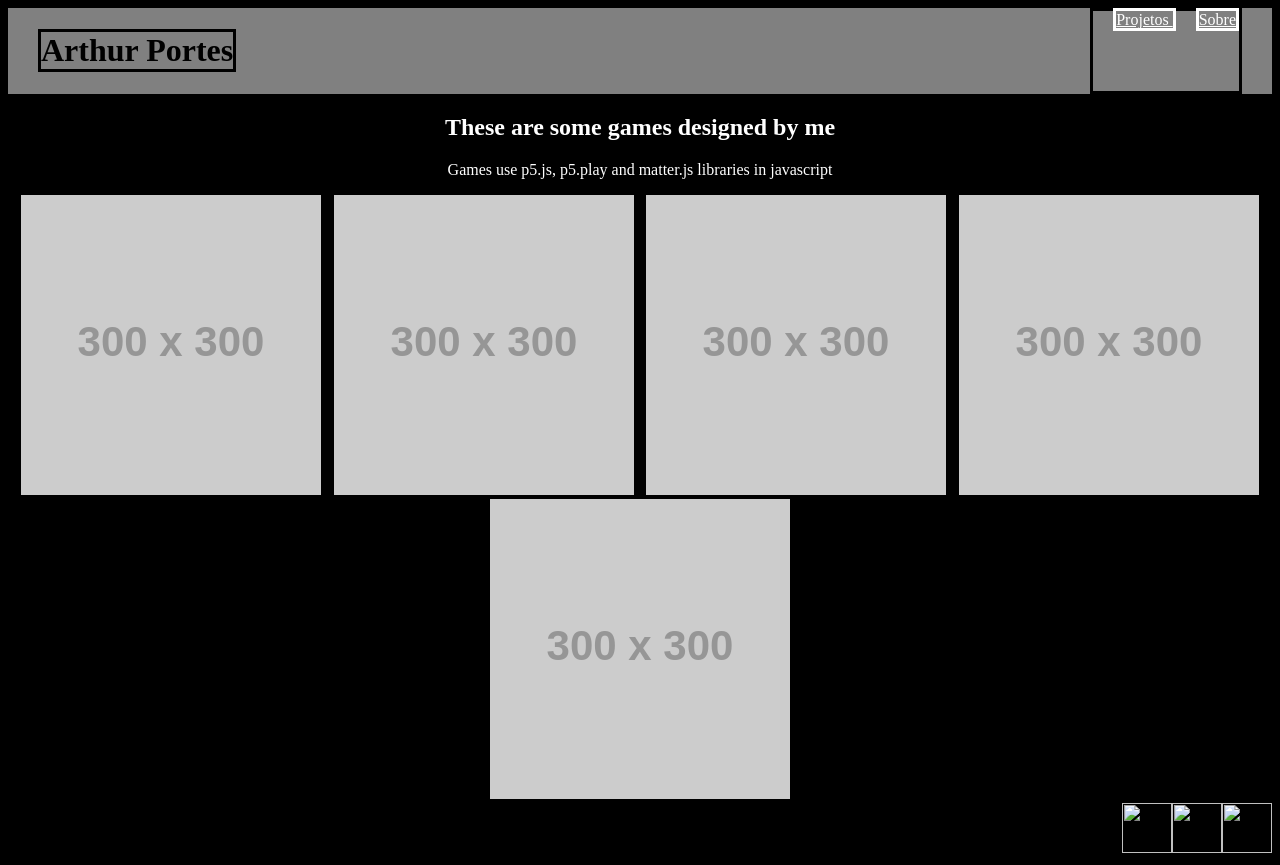
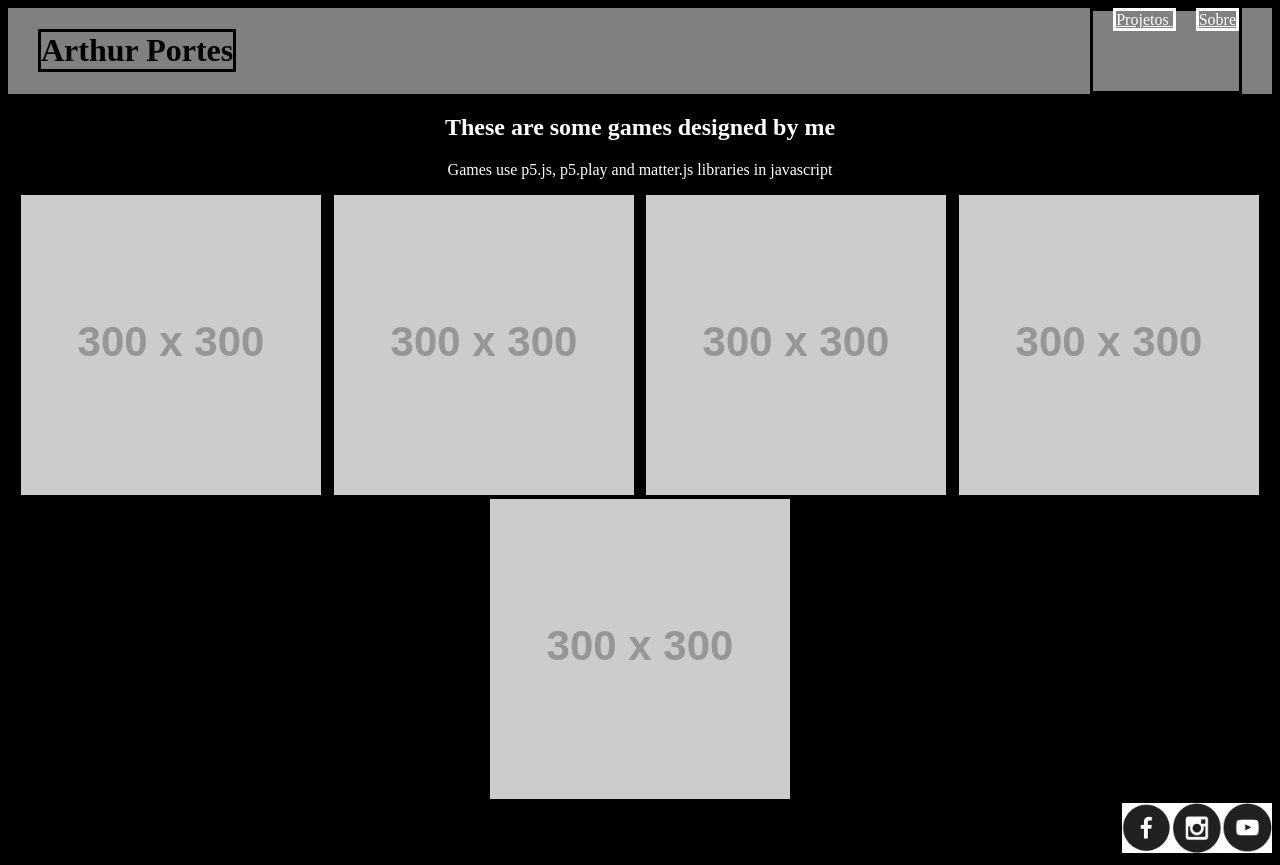
Before and after one commit to ArthurP2/meu-portifolio, a plain HTML site: page index.html in a window 1280 px wide. Drawn offline with Linux system fonts and the light colour scheme; placeholder pictures from the web are drawn by us.

Commit message:
Update index.html

```diff
--- a/index.html
+++ b/index.html
@@ -47,9 +47,9 @@
                 </div>
                 </div>
                 <div class="footer">
-            <a href="#"><img src="imagens/fb.png" width=50 height=50/></a>
-            <a href="#"><img src="imagens/insta.png" width=50 height=50/></a>
-            <a href="#"><img src="imagens/youtube.png" width=50 height=50/></a>
+            <a href="#"><img src="fb.png" width=50 height=50/></a>
+            <a href="#"><img src="insta.png" width=50 height=50/></a>
+            <a href="#"><img src="youtube.png" width=50 height=50/></a>
                 </div>
         </body>
 
```
